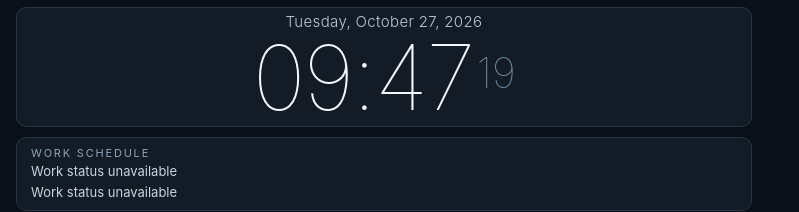
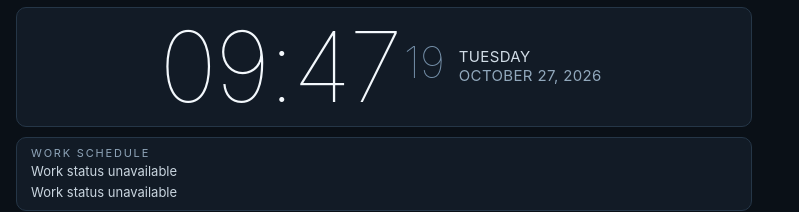
Before and after one commit to bkmch3n/ipad-dashboard, a website: page public/index.html in a window 1280 px wide. Shown: the part 317-529 px from the top of the page, without its empty margins (0-799 px from the left). Drawn offline with Linux system fonts and the light colour scheme; no server answers.

Commit message:
Place clock date beside enlarged time

```diff
--- a/public/index.html
+++ b/public/index.html
@@ -489,17 +489,33 @@
     #clock-section {
       height: 120px;
       margin-top: 10px;
+      padding: 0 28px;
+      -webkit-flex-direction: row-reverse;
+      flex-direction: row-reverse;
+      -webkit-align-items: center;
+      align-items: center;
+      -webkit-justify-content: center;
+      justify-content: center;
       background: #121b26;
       border: 1px solid #253647;
       border-radius: 10px;
     }
     #date-display {
+      width: 150px;
+      margin-bottom: 0;
       color: #bdcbd8;
       font-size: 15px;
+      font-weight: 400;
       letter-spacing: .35px;
+      line-height: 1.25;
+      text-align: left;
     }
-    #clock-hm { color: #f3f8fc; }
-    #time-seconds { color: #7691aa; }
+    #date-display span { display: block; }
+    #clock-day { color: #d1dce6; }
+    #clock-date { color: #91a8bc; }
+    #time-wrapper { margin-right: 14px; }
+    #clock-hm { color: #f3f8fc; font-size: 98px; }
+    #time-seconds { color: #7691aa; font-size: 44px; padding-top: 17px; }
     #work-section {
       margin-top: 10px;
       padding: 8px 14px 9px 14px;
@@ -624,7 +640,7 @@
 
   <!-- ── CLOCK ─────────────────────────────────────────────── -->
   <div id="clock-section">
-    <div id="date-display">Loading…</div>
+    <div id="date-display"><span id="clock-day">Loading…</span><span id="clock-date"></span></div>
     <div id="time-wrapper">
       <span id="clock-hm">--:--</span><span id="time-seconds">--</span>
     </div>
@@ -699,11 +715,10 @@
     var now = new Date();
     setText('clock-hm',      pad(now.getHours()) + ':' + pad(now.getMinutes()));
     setText('time-seconds',  pad(now.getSeconds()));
-    setText('date-display',
-      DAY_FULL[now.getDay()] + ', ' +
-      MON_LONG[now.getMonth()] + ' ' +
-      now.getDate() + ', ' +
-      now.getFullYear()
+    setText('clock-day', DAY_FULL[now.getDay()].toUpperCase());
+    setText('clock-date',
+      MON_LONG[now.getMonth()].toUpperCase() + ' ' +
+      now.getDate() + ', ' + now.getFullYear()
     );
   }
 
```
